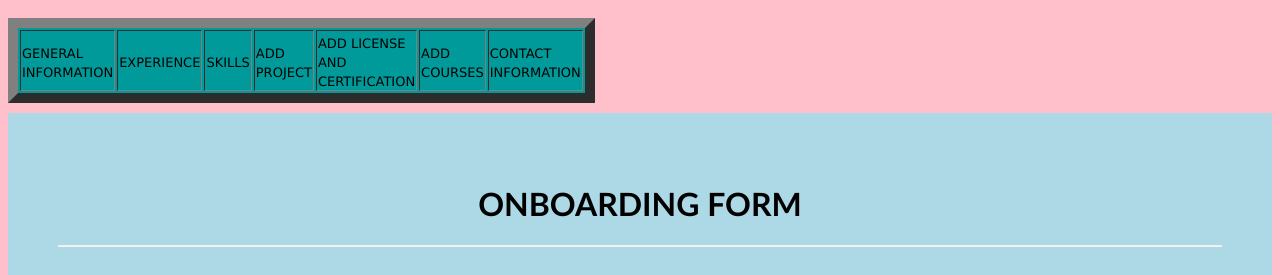
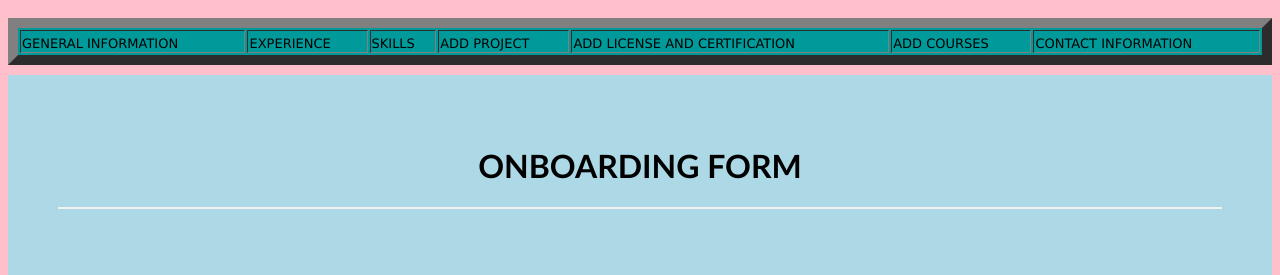
Before and after one commit to Saumyaptl/onboardingform, a website: page public/index.html in a window 1280 px wide. Shown: the top 275 px of the page. Drawn offline with Linux system fonts and the light colour scheme.

Commit message:
Update index.html

```diff
--- a/public/index.html
+++ b/public/index.html
@@ -90,8 +90,8 @@
 </head>
 
 <body>
-  <div class="none">
-    <table id="information " border="10"  bgcolor=" #009a9a" width="100">
+ <nav> <div class="none">
+    <table id="information " border="10"  bgcolor=" #009a9a" width="100%">
       <tr>
         <td>
           <a href="#generalinformation" style="text-decoration:none">
@@ -154,6 +154,7 @@
     </table>
 
   </div>
+  </nav>
   <form action="/viewprofile" method="POST" enctype="multipart/form-data">
     <div class="container">
       <center>
```
